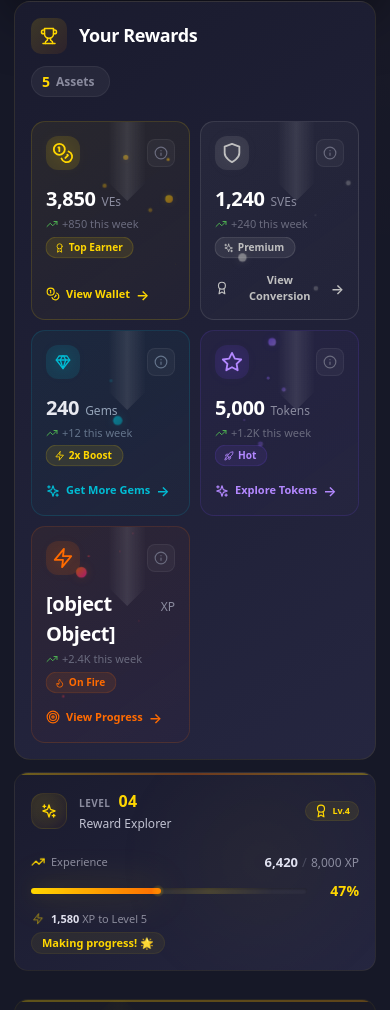
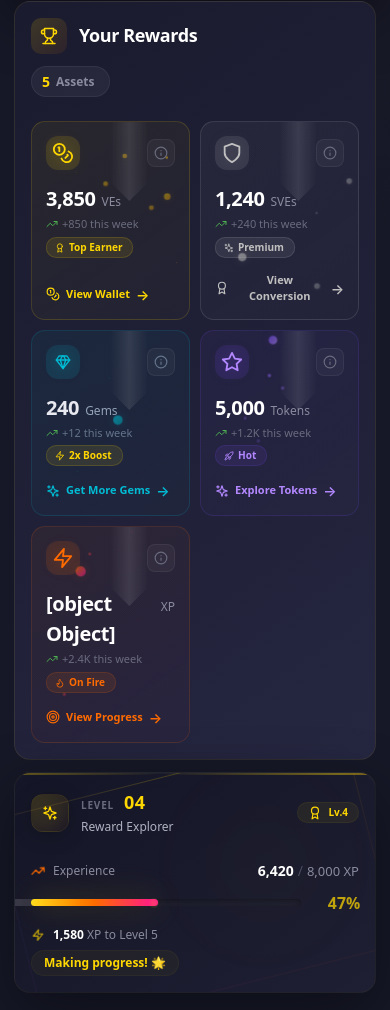
Before and after one commit to Sara12-2/VELoop_Rewards-User-Profile, a React (Vite) app: page / in a window 390 px wide. Shown: the part 981-1991 px from the top of the page. Built offline with nearby package versions, Linux system fonts and the light colour scheme.

Commit message:
Update the Styling of Level Progress

```diff
--- a/src/components/LevelProgress/LevelProgress.module.css
+++ b/src/components/LevelProgress/LevelProgress.module.css
@@ -2,113 +2,235 @@
 
 .card {
   position: relative;
-  background: linear-gradient(145deg, #1a1b2e, #252640);
-  border: 1px solid rgba(255, 215, 0, 0.06);
-  border-radius: 16px;
-  padding: 24px;
+  background: linear-gradient(145deg, #141526, #1e1f32);
+  border: 1px solid rgba(255, 215, 0, 0.04);
+  border-radius: 24px;
+  padding: 28px;
   margin-bottom: 16px;
   overflow: hidden;
   opacity: 0;
-  transform: translateY(20px);
-  transition: all 0.6s cubic-bezier(0.34, 1.56, 0.64, 1);
+  transform: translateY(30px) scale(0.96);
+  transition: all 0.8s cubic-bezier(0.34, 1.56, 0.64, 1);
+  box-shadow:
+    0 20px 60px rgba(0, 0, 0, 0.4),
+    inset 0 1px 0 rgba(255, 255, 255, 0.03);
 }
 
-.cardVisible {
-  opacity: 1;
-  transform: translateY(0);
+/* ============================================
+   ANIMATED GRADIENT BORDER
+   ============================================ */
+.card::before {
+  content: '';
+  position: absolute;
+  inset: -1px;
+  border-radius: 25px;
+  padding: 1px;
+  background: conic-gradient(
+    from 0deg,
+    rgba(255, 215, 0, 0.2),
+    rgba(255, 107, 0, 0.05),
+    rgba(255, 20, 147, 0.05),
+    rgba(124, 77, 255, 0.05),
+    rgba(255, 215, 0, 0.2)
+  );
+  animation: borderRotate 6s linear infinite;
+  -webkit-mask: linear-gradient(#fff 0 0) content-box, linear-gradient(#fff 0 0);
+  -webkit-mask-composite: xor;
+  mask-composite: exclude;
+  pointer-events: none;
+  z-index: 0;
 }
 
-.card::before {
+@keyframes borderRotate {
+  0% { transform: rotate(0deg); }
+  100% { transform: rotate(360deg); }
+}
+
+/* ============================================
+   ANIMATED TOP LINE
+   ============================================ */
+.card::after {
   content: '';
   position: absolute;
   top: 0;
   left: 0;
   right: 0;
   height: 2px;
-  background: linear-gradient(90deg, #FFD700, #FF6B00, #FFD700);
-  opacity: 0.5;
-  animation: borderShimmer 3s ease-in-out infinite;
+  background: linear-gradient(90deg, transparent, #FFD700, #FF6B00, #FFD700, transparent);
+  background-size: 200% 100%;
+  animation: shimmerLine 4s ease-in-out infinite;
+  opacity: 0.4;
+  z-index: 1;
 }
 
-@keyframes borderShimmer {
-  0%, 100% {
-    opacity: 0.3;
+@keyframes shimmerLine {
+  0% { background-position: -200% 0; }
+  100% { background-position: 200% 0; }
+}
+
+.cardVisible {
+  opacity: 1;
+  transform: translateY(0) scale(1);
+  animation: cardAppear 0.8s cubic-bezier(0.34, 1.56, 0.64, 1) forwards;
+}
+
+@keyframes cardAppear {
+  0% {
+    opacity: 0;
+    transform: translateY(30px) scale(0.94);
   }
-  50% {
-    opacity: 0.8;
+  100% {
+    opacity: 1;
+    transform: translateY(0) scale(1);
   }
 }
 
+/* ============================================
+   BACKGROUND GLOW ORBS
+   ============================================ */
 .cardGlow {
   position: absolute;
   top: -30%;
   right: -10%;
-  width: 300px;
-  height: 300px;
-  background: radial-gradient(circle, rgba(255, 215, 0, 0.03), transparent 70%);
+  width: 350px;
+  height: 350px;
+  background: radial-gradient(circle, rgba(255, 215, 0, 0.04), transparent 70%);
   border-radius: 50%;
   pointer-events: none;
-  animation: glowFloat 6s ease-in-out infinite;
+  animation: glowFloat1 8s ease-in-out infinite;
+  z-index: 0;
 }
 
-@keyframes glowFloat {
+.glowOrb2 {
+  position: absolute;
+  bottom: -20%;
+  left: -10%;
+  width: 250px;
+  height: 250px;
+  background: radial-gradient(circle, rgba(124, 77, 255, 0.03), transparent 70%);
+  border-radius: 50%;
+  pointer-events: none;
+  animation: glowFloat2 10s ease-in-out infinite;
+  z-index: 0;
+}
+
+@keyframes glowFloat1 {
   0%, 100% {
     transform: translate(0, 0) scale(1);
+    opacity: 0.3;
   }
   33% {
-    transform: translate(-20px, 20px) scale(1.1);
+    transform: translate(-30px, 20px) scale(1.2);
+    opacity: 0.6;
   }
   66% {
-    transform: translate(20px, -20px) scale(0.9);
+    transform: translate(30px, -20px) scale(0.8);
+    opacity: 0.4;
   }
 }
 
-/* Header */
+@keyframes glowFloat2 {
+  0%, 100% {
+    transform: translate(0, 0) scale(1);
+    opacity: 0.2;
+  }
+  50% {
+    transform: translate(40px, -30px) scale(1.3);
+    opacity: 0.5;
+  }
+}
+
+/* ============================================
+   FLOATING PARTICLES
+   ============================================ */
+.particlesContainer {
+  position: absolute;
+  inset: 0;
+  pointer-events: none;
+  overflow: hidden;
+  z-index: 0;
+}
+
+.particle {
+  position: absolute;
+  border-radius: 50%;
+  background: radial-gradient(circle, rgba(255, 215, 0, 0.3), transparent);
+  animation: particleFloat 5s ease-in-out infinite;
+}
+
+.particle:nth-child(1) { width: 5px; height: 5px; top: 15%; left: 8%; animation-delay: 0s; }
+.particle:nth-child(2) { width: 3px; height: 3px; top: 30%; right: 12%; animation-delay: 1s; }
+.particle:nth-child(3) { width: 7px; height: 7px; bottom: 25%; left: 20%; animation-delay: 2s; }
+.particle:nth-child(4) { width: 4px; height: 4px; bottom: 40%; right: 25%; animation-delay: 0.5s; }
+.particle:nth-child(5) { width: 6px; height: 6px; top: 60%; left: 45%; animation-delay: 1.5s; }
+
+@keyframes particleFloat {
+  0%, 100% {
+    transform: translate(0, 0) scale(1);
+    opacity: 0;
+  }
+  50% {
+    transform: translate(15px, -25px) scale(1.5);
+    opacity: 0.5;
+  }
+}
+
+/* ============================================
+   HEADER - ENHANCED
+   ============================================ */
 .header {
   display: flex;
   align-items: center;
   gap: 16px;
-  margin-bottom: 20px;
+  margin-bottom: 24px;
   position: relative;
   z-index: 1;
 }
 
 .badge {
   position: relative;
-  width: 48px;
-  height: 48px;
-  border-radius: 14px;
-  background: linear-gradient(135deg, rgba(255, 215, 0, 0.12), rgba(255, 107, 0, 0.04));
+  width: 52px;
+  height: 52px;
+  border-radius: 16px;
+  background: linear-gradient(135deg, rgba(255, 215, 0, 0.14), rgba(255, 107, 0, 0.04));
   display: flex;
   align-items: center;
   justify-content: center;
   color: #FFD700;
   flex-shrink: 0;
-  border: 1px solid rgba(255, 215, 0, 0.08);
-  transition: all 0.3s ease;
+  border: 1px solid rgba(255, 215, 0, 0.06);
+  transition: all 0.5s cubic-bezier(0.34, 1.56, 0.64, 1);
+  box-shadow: 0 4px 20px rgba(0, 0, 0, 0.2);
 }
 
 .card:hover .badge {
-  transform: scale(1.05) rotate(-5deg);
+  transform: scale(1.08) rotate(-6deg);
+  box-shadow: 0 8px 40px rgba(255, 215, 0, 0.08);
 }
 
 .badgeGlow {
   position: absolute;
-  inset: -2px;
-  border-radius: 16px;
-  background: radial-gradient(circle, rgba(255, 215, 0, 0.1), transparent 70%);
-  animation: badgePulse 2s ease-in-out infinite;
+  inset: -3px;
+  border-radius: 19px;
+  background: radial-gradient(circle, rgba(255, 215, 0, 0.08), transparent 70%);
+  animation: badgePulse 2.5s ease-in-out infinite;
 }
 
 @keyframes badgePulse {
   0%, 100% {
     transform: scale(1);
-    opacity: 0.5;
+    opacity: 0.4;
   }
   50% {
-    transform: scale(1.1);
-    opacity: 1;
+    transform: scale(1.15);
+    opacity: 0.8;
   }
+}
+
+.badgeIcon {
+  position: relative;
+  z-index: 1;
+  filter: drop-shadow(0 0 15px rgba(255, 215, 0, 0.1));
 }
 
 .headerContent {
@@ -118,50 +240,61 @@
 .levelLabel {
   display: flex;
   align-items: baseline;
-  gap: 8px;
+  gap: 10px;
   margin: 0 0 2px;
 }
 
 .levelPrefix {
-  font-size: 11px;
+  font-size: 12px;
   font-weight: 600;
-  color: #8a8b9e;
-  letter-spacing: 0.05em;
+  color: #6a6b7e;
+  letter-spacing: 0.08em;
+  text-transform: uppercase;
 }
 
 .levelNumber {
-  font-size: 20px;
-  font-weight: 800;
+  font-size: 24px;
+  font-weight: 900;
   color: #FFD700;
   letter-spacing: 0.02em;
+  text-shadow: 0 0 30px rgba(255, 215, 0, 0.05);
 }
 
 .levelName {
-  font-size: 13px;
+  font-size: 14px;
   font-weight: 500;
-  color: #c0c1d0;
+  color: #b0b1c0;
   margin: 0;
 }
 
 .levelBadge {
   display: inline-flex;
   align-items: center;
-  gap: 4px;
-  font-size: 11px;
+  gap: 6px;
+  font-size: 12px;
   font-weight: 600;
   color: #FFD700;
-  background: rgba(255, 215, 0, 0.08);
-  padding: 4px 12px;
+  background: rgba(255, 215, 0, 0.06);
+  padding: 5px 16px 5px 12px;
   border-radius: 999px;
-  border: 1px solid rgba(255, 215, 0, 0.08);
+  border: 1px solid rgba(255, 215, 0, 0.06);
   flex-shrink: 0;
+  transition: all 0.3s ease;
+}
+
+.levelBadge:hover {
+  background: rgba(255, 215, 0, 0.1);
+  border-color: rgba(255, 215, 0, 0.1);
+  box-shadow: 0 0 30px rgba(255, 215, 0, 0.04);
 }
 
 .levelBadge svg {
   color: #FFD700;
 }
 
-/* Progress Block */
+/* ============================================
+   PROGRESS BLOCK
+   ============================================ */
 .progressBlock {
   position: relative;
   z-index: 1;
@@ -171,31 +304,31 @@
   display: flex;
   justify-content: space-between;
   align-items: center;
-  margin-bottom: 8px;
+  margin-bottom: 10px;
 }
 
 .xpLabelWrapper {
   display: flex;
   align-items: center;
-  gap: 6px;
+  gap: 8px;
 }
 
 .xpIcon {
-  color: #FFD700;
-  animation: iconPulse 2s ease-in-out infinite;
+  color: #FF6B00;
+  animation: flameFlicker 1.8s ease-in-out infinite;
 }
 
-@keyframes iconPulse {
+@keyframes flameFlicker {
   0%, 100% {
-    transform: scale(1);
+    transform: scale(1) rotate(-5deg);
   }
   50% {
-    transform: scale(1.1);
+    transform: scale(1.15) rotate(5deg);
   }
 }
 
 .xpLabel {
-  font-size: 12px;
+  font-size: 13px;
   font-weight: 500;
   color: #8a8b9e;
 }
@@ -207,66 +340,69 @@
 }
 
 .xpCurrent {
-  font-size: 15px;
+  font-size: 16px;
   font-weight: 700;
-  color: #e0e1f0;
+  color: #ffffff;
 }
 
 .xpDivider {
-  font-size: 13px;
+  font-size: 14px;
   color: #4a4b5e;
 }
 
 .xpMax {
-  font-size: 13px;
+  font-size: 14px;
   font-weight: 500;
   color: #8a8b9e;
 }
 
-/* Track */
+/* ============================================
+   TRACK - ENHANCED
+   ============================================ */
 .trackWrapper {
   display: flex;
   align-items: center;
-  gap: 12px;
+  gap: 14px;
 }
 
 .track {
   flex: 1;
-  height: 8px;
+  height: 10px;
   border-radius: 999px;
-  background: rgba(255, 255, 255, 0.04);
+  background: rgba(255, 255, 255, 0.03);
   overflow: visible;
   position: relative;
-  box-shadow: inset 0 1px 3px rgba(0, 0, 0, 0.3);
+  box-shadow: inset 0 2px 6px rgba(0, 0, 0, 0.4);
 }
 
 .fill {
   height: 100%;
   border-radius: 999px;
-  background: linear-gradient(90deg, #FFD700, #FF6B00);
-  transition: width 1.2s cubic-bezier(0.34, 1.56, 0.64, 1);
+  background: linear-gradient(90deg, #FFD700, #FF6B00, #FF1493);
+  transition: width 1.8s cubic-bezier(0.34, 1.56, 0.64, 1);
   position: relative;
-  box-shadow: 0 0 20px rgba(255, 215, 0, 0.15);
+  box-shadow: 0 0 30px rgba(255, 215, 0, 0.2);
+  overflow: visible;
 }
 
 .fillAnimated {
-  animation: fillPulse 2s ease-in-out infinite;
+  animation: fillPulse 2.5s ease-in-out infinite;
 }
 
 @keyframes fillPulse {
   0%, 100% {
-    box-shadow: 0 0 20px rgba(255, 215, 0, 0.15);
+    box-shadow: 0 0 30px rgba(255, 215, 0, 0.2);
   }
   50% {
-    box-shadow: 0 0 40px rgba(255, 215, 0, 0.3);
+    box-shadow: 0 0 60px rgba(255, 215, 0, 0.4), 0 0 90px rgba(255, 107, 0, 0.2);
   }
 }
 
 .fillGlow {
   position: absolute;
   inset: 0;
-  background: linear-gradient(90deg, transparent, rgba(255, 215, 0, 0.15), transparent);
-  animation: glowSweep 2s ease-in-out infinite;
+  background: linear-gradient(90deg, transparent, rgba(255, 255, 255, 0.15), transparent);
+  animation: glowSweep 2.5s ease-in-out infinite;
 }
 
 @keyframes glowSweep {
@@ -280,11 +416,11 @@
 
 .fillSparkle {
   position: absolute;
-  right: -3px;
+  right: -4px;
   top: 50%;
   transform: translateY(-50%);
-  width: 12px;
-  height: 12px;
+  width: 16px;
+  height: 16px;
   background: radial-gradient(circle, rgba(255, 215, 0, 0.4), transparent);
   border-radius: 50%;
   animation: sparklePulse 1.5s ease-in-out infinite;
@@ -292,12 +428,12 @@
 
 @keyframes sparklePulse {
   0%, 100% {
-    transform: translateY(-50%) scale(0.5);
-    opacity: 0.5;
+    transform: translateY(-50%) scale(0.4);
+    opacity: 0.4;
   }
   50% {
-    transform: translateY(-50%) scale(1.5);
-    opacity: 1;
+    transform: translateY(-50%) scale(1.6);
+    opacity: 0.9;
   }
 }
 
@@ -308,24 +444,38 @@
   height: 100%;
   border-radius: 999px;
   background: linear-gradient(90deg, rgba(255, 215, 0, 0.08), transparent);
-  filter: blur(8px);
+  filter: blur(12px);
   pointer-events: none;
-  transition: width 1.2s cubic-bezier(0.34, 1.56, 0.64, 1);
+  transition: width 1.8s cubic-bezier(0.34, 1.56, 0.64, 1);
 }
 
 .percent {
-  font-size: 16px;
-  font-weight: 700;
+  font-size: 18px;
+  font-weight: 800;
   color: #FFD700;
-  min-width: 48px;
+  min-width: 52px;
   text-align: right;
+  animation: percentPulse 2.5s ease-in-out infinite;
 }
 
-/* Milestones */
+@keyframes percentPulse {
+  0%, 100% {
+    opacity: 1;
+    transform: scale(1);
+  }
+  50% {
+    opacity: 0.6;
+    transform: scale(1.08);
+  }
+}
+
+/* ============================================
+   MILESTONES - ENHANCED
+   ============================================ */
 .milestones {
   position: relative;
-  height: 20px;
-  margin-top: 4px;
+  height: 24px;
+  margin-top: 6px;
   width: 100%;
 }
 
@@ -336,12 +486,12 @@
   display: flex;
   flex-direction: column;
   align-items: center;
-  gap: 2px;
+  gap: 3px;
 }
 
 .milestoneDot {
-  width: 6px;
-  height: 6px;
+  width: 8px;
+  height: 8px;
   border-radius: 50%;
   background: rgba(255, 255, 255, 0.06);
   border: 1px solid rgba(255, 255, 255, 0.03);
@@ -350,43 +500,54 @@
 
 .milestoneActive .milestoneDot {
   background: #FFD700;
-  box-shadow: 0 0 12px rgba(255, 215, 0, 0.3);
+  box-shadow: 0 0 20px rgba(255, 215, 0, 0.4);
+  border-color: #FFD700;
 }
 
 .milestoneLabel {
-  font-size: 8px;
-  color: rgba(255, 255, 255, 0.15);
+  font-size: 9px;
+  color: rgba(255, 255, 255, 0.2);
   white-space: nowrap;
+  font-weight: 600;
 }
 
 .milestoneActive .milestoneLabel {
-  color: rgba(255, 215, 0, 0.5);
+  color: #FFD700;
 }
 
-/* Progress Footer */
+.milestoneFinal .milestoneDot {
+  width: 10px;
+  height: 10px;
+  background: rgba(255, 215, 0, 0.1);
+  border-color: rgba(255, 215, 0, 0.2);
+}
+
+/* ============================================
+   PROGRESS FOOTER
+   ============================================ */
 .progressFooter {
   display: flex;
   justify-content: space-between;
   align-items: center;
-  margin-top: 10px;
+  margin-top: 12px;
 }
 
 .toNext {
   display: flex;
   align-items: center;
-  gap: 6px;
-  font-size: 12px;
+  gap: 8px;
+  font-size: 13px;
   color: #8a8b9e;
 }
 
 .toNext strong {
-  color: #e0e1f0;
+  color: #ffffff;
   font-weight: 700;
 }
 
 .zapIcon {
   color: #FFD700;
-  animation: zapPulse 1s ease-in-out infinite;
+  animation: zapPulse 1.2s ease-in-out infinite;
 }
 
 @keyframes zapPulse {
@@ -395,34 +556,61 @@
     transform: scale(1);
   }
   50% {
-    opacity: 0.5;
-    transform: scale(0.8);
+    opacity: 0.4;
+    transform: scale(0.7);
   }
 }
 
 .progressMessage {
-  font-size: 12px;
+  display: inline-flex;
+  align-items: center;
+  gap: 6px;
+  font-size: 13px;
   font-weight: 600;
   color: #FFD700;
-  background: rgba(255, 215, 0, 0.06);
-  padding: 2px 12px;
+  background: rgba(255, 215, 0, 0.04);
+  padding: 4px 16px;
   border-radius: 999px;
-  border: 1px solid rgba(255, 215, 0, 0.06);
+  border: 1px solid rgba(255, 215, 0, 0.04);
+  animation: messagePulse 3s ease-in-out infinite;
 }
 
-/* Responsive */
+@keyframes messagePulse {
+  0%, 100% {
+    box-shadow: 0 0 0 0 rgba(255, 215, 0, 0);
+  }
+  50% {
+    box-shadow: 0 0 25px rgba(255, 215, 0, 0.04);
+  }
+}
+
+/* ============================================
+   RESPONSIVE
+   ============================================ */
+@media (max-width: 1024px) {
+  .card {
+    padding: 24px;
+    border-radius: 20px;
+  }
+
+  .levelNumber {
+    font-size: 22px;
+  }
+}
+
 @media (max-width: 768px) {
   .card {
     padding: 20px;
+    border-radius: 18px;
   }
 
   .levelNumber {
-    font-size: 18px;
+    font-size: 20px;
   }
 
   .badge {
-    width: 42px;
-    height: 42px;
+    width: 44px;
+    height: 44px;
   }
 
   .badge svg {
@@ -431,12 +619,12 @@
   }
 
   .levelBadge {
-    font-size: 10px;
-    padding: 2px 10px;
+    font-size: 11px;
+    padding: 3px 12px;
   }
 
   .xpCurrent {
-    font-size: 14px;
+    font-size: 15px;
   }
 
   .milestones {
@@ -446,14 +634,23 @@
   .progressFooter {
     flex-direction: column;
     align-items: flex-start;
-    gap: 4px;
+    gap: 6px;
+  }
+
+  .track {
+    height: 8px;
+  }
+
+  .percent {
+    font-size: 16px;
+    min-width: 48px;
   }
 }
 
 @media (max-width: 480px) {
   .card {
     padding: 16px;
-    border-radius: 14px;
+    border-radius: 16px;
   }
 
   .header {
@@ -462,8 +659,8 @@
   }
 
   .badge {
-    width: 36px;
-    height: 36px;
+    width: 38px;
+    height: 38px;
     border-radius: 12px;
   }
 
@@ -477,7 +674,7 @@
   }
 
   .levelNumber {
-    font-size: 16px;
+    font-size: 18px;
   }
 
   .levelName {
@@ -485,41 +682,49 @@
   }
 
   .levelBadge {
-    font-size: 9px;
-    padding: 2px 8px;
+    font-size: 10px;
+    padding: 2px 10px;
   }
 
   .xpLabel {
-    font-size: 11px;
+    font-size: 12px;
   }
 
   .xpCurrent {
+    font-size: 14px;
+  }
+
+  .xpMax {
     font-size: 13px;
   }
 
-  .xpMax {
+  .track {
+    height: 7px;
+  }
+
+  .percent {
+    font-size: 15px;
+    min-width: 44px;
+  }
+
+  .toNext {
     font-size: 12px;
   }
 
-  .track {
-    height: 6px;
-  }
-
-  .percent {
-    font-size: 14px;
-    min-width: 40px;
-  }
-
-  .toNext {
-    font-size: 11px;
-  }
-
   .progressMessage {
-    font-size: 11px;
-    padding: 2px 10px;
+    font-size: 12px;
+    padding: 3px 12px;
   }
 
   .milestones {
     display: none;
   }
+
+  .particlesContainer {
+    display: none;
+  }
+
+  .glowOrb2 {
+    display: none;
+  }
 }
```
